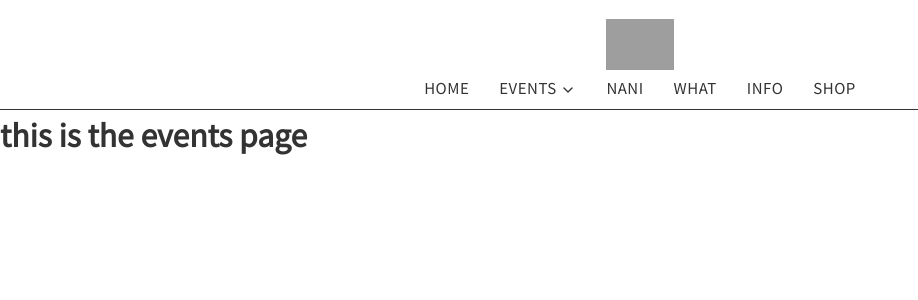
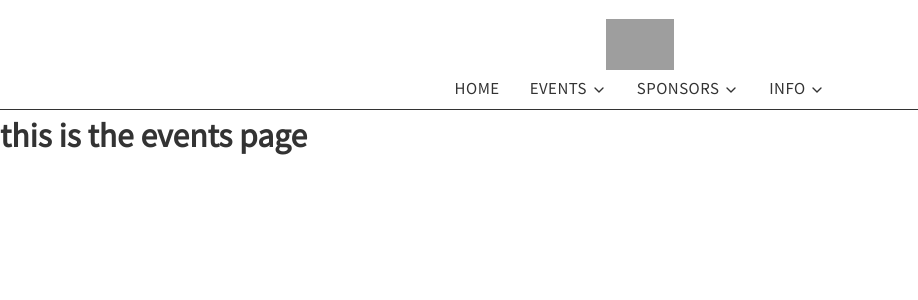
Before and after one commit to wangwiza/mcss-website-v2, a Vue app: page /events in a window 1280 px wide. Shown: the top 300 px of the page, without its empty margins (0-918 px from the left). Built offline with nearby package versions, Linux system fonts and the light colour scheme; grey boxes are pictures that could not be loaded.

Commit message:
(fix): dropdown hover

```diff
--- a/src/App.vue
+++ b/src/App.vue
@@ -36,18 +36,14 @@ textarea {
   color: var(--nav-text-color);
 }
 
-.site-header .dropdown, .link-wrapper {
-    display: flex;
-    align-items: center;
-    justify-content: space-between;
+.site-header .dropdown:not(.icon-right) .icon-dropdown,
+.link-wrapper:not(.icon-right) .icon-dropdown {
+  display: inline-block;
+  padding-left: 0.25em;
 }
 
-.site-header .dropdown:not(.icon-right) .icon-dropdown, .link-wrapper:not(.icon-right) .icon-dropdown {
-    display: inline-block;
-    padding-left: .25em;
-}
-
-.site-header .dropdown:not(.icon-right) svg, .link-wrapper:not(.icon-right) svg {
+.site-header .dropdown:not(.icon-right) svg,
+.link-wrapper:not(.icon-right) svg {
   vertical-align: middle;
 }
 
--- a/src/components/navbar/NavbarDrop.vue
+++ /dev/null
@@ -1,74 +0,0 @@
-<script setup>
-import { computed } from 'vue'
-import { useRoute } from 'vue-router'
-
-defineProps({
-  to: String,
-  items: Array
-})
-
-const route = useRoute()
-</script>
-
-<template>
-  <router-link :to="to" class="link">
-    <div class="link-wrapper">
-      <span class="link-text">
-        <slot />
-      </span>
-      <span class="icon-dropdown">
-        <svg xmlns="http://www.w3.org/2000/svg" width="22.5" height="22.5" viewBox="0 0 24 24" fill="none" stroke="currentColor" stroke-width="2" stroke-linecap="round" stroke-linejoin="round" class="feather feather-chevron-down"><polyline points="6 9 12 15 18 9"></polyline></svg>
-      </span>
-    </div>
-  </router-link>
-  <ul class="dropdown">
-    <li v-for="(item, i) in items" :key="i">
-      <router-link :to="item.link" class="link">{{ item.title }}</router-link>
-    </li>
-  </ul>
-</template>
-
-<style scoped>
-.link {
-  display: block;
-  white-space: nowrap;
-  text-transform: uppercase;
-  text-decoration: none;
-  letter-spacing: 0.5px;
-  position: relative;
-  padding: 6px 15px;
-  transition: color 0.3s ease-in;
-}
-
-.link-wrapper:not(.icon-right) .icon-dropdown > svg {
-    width: 16px;
-    height: 16px;
-}
-
-svg {
-    width: 22.5;
-    height: 22.5;
-    fill: none;
-    stroke: currentcolor;
-    stroke-width: 2;
-    stroke-linecap: round;
-    stroke-linejoin: round;
-}
-
-.dropdown {
-    background: var(--header-color);
-    top: 100%;
-    display: block!important;
-    visibility: hidden;
-    position: absolute;
-    left: 0;
-    margin: 0;
-    z-index: 5;
-    opacity: 0;
-}
-
-.dropdown li {
-  text-align: left;
-  width: 100%;
-}
-</style>
--- /dev/null
+++ b/src/components/navbar/NavbarLink.vue
@@ -0,0 +1,106 @@
+<script setup>
+import { ref } from 'vue'
+
+const showDrop = ref(false)
+
+const props = defineProps({
+  to: String,
+  children: Array
+})
+</script>
+
+<template>
+  <!-- No dropdown -->
+  <router-link :to="to" class="link" v-if="!children">
+    <slot />
+  </router-link>
+
+  <!-- Yes dropdown -->
+  <span v-else @mouseover="showDrop = true" @mouseleave="showDrop = false">
+    <router-link :to="to" class="link">
+      <div class="link-wrapper">
+        <span class="link-text">
+          <slot />
+        </span>
+        <span class="icon-dropdown">
+          <svg
+            xmlns="http://www.w3.org/2000/svg"
+            width="22.5"
+            height="22.5"
+            viewBox="0 0 24 24"
+            fill="none"
+            stroke="currentColor"
+            stroke-width="2"
+            stroke-linecap="round"
+            stroke-linejoin="round"
+            class="feather feather-chevron-down"
+          >
+            <polyline points="6 9 12 15 18 9"></polyline>
+          </svg>
+        </span>
+      </div>
+    </router-link>
+    <ul class="dropdown" v-show="showDrop">
+      <li v-for="child in children">
+        <router-link :to="child.to" class="link">{{ child.name }}</router-link>
+      </li>
+    </ul>
+  </span>
+</template>
+
+<style scoped>
+.link {
+  display: block;
+  white-space: nowrap;
+  text-transform: uppercase;
+  text-decoration: none;
+  letter-spacing: 0.5px;
+  position: relative;
+  padding: 6px 15px;
+  transition: color 0.3s ease-in;
+}
+
+.link-wrapper:not(.icon-right) .icon-dropdown > svg {
+  width: 16px;
+  height: 16px;
+}
+
+svg {
+  width: 22.5;
+  height: 22.5;
+  fill: none;
+  stroke: currentcolor;
+  stroke-width: 2;
+  stroke-linecap: round;
+  stroke-linejoin: round;
+}
+
+.dropdown {
+  background: var(--header-color);
+  top: 100%;
+  position: absolute;
+  display: block;
+  left: 0;
+  margin: 0;
+  z-index: 5;
+}
+
+.dropdown li {
+  text-align: left;
+  width: 100%;
+}
+
+.top-links ul li {
+  display: inline-block;
+  list-style-type: none;
+  font-family: var(--navigation-font-stack);
+  font-weight: var(--navigation-font-weight);
+  font-style: var(--navigation-font-style);
+  text-transform: var(--header-font-case);
+}
+
+ol, ul {
+    margin: 0 0 15px 20px;
+    padding: 0;
+}
+</style>
--- a/src/components/navbar/NavbarWrapper.vue
+++ b/src/components/navbar/NavbarWrapper.vue
@@ -1,20 +1,64 @@
 <script setup>
-import NavbarDrop from './NavbarDrop.vue';
+import NavbarLink from './NavbarLink.vue'
+import { ref } from 'vue'
 
-const events = [
+// Feeding pages into navbar
+const navItems = ref([
   {
-    title: "event1",
-    link: "/"
+    name: 'home',
+    to: '/'
   },
   {
-    title: "event2",
-    link: "/"
+    name: 'events',
+    to: '/events',
+    children: [
+      {
+        name: 'event1',
+        to: '/'
+      },
+      {
+        name: 'event2',
+        to: '/'
+      },
+      {
+        name: 'event3',
+        to: '/'
+      }
+    ]
   },
   {
-    title: "event3",
-    link: "/"
+    name: 'sponsors',
+    to: '/',
+    children: [
+      {
+        name: 'our sponsors',
+        to: '/'
+      },
+      {
+        name: 'membership',
+        to: '/'
+      }
+    ]
   },
-]
+  {
+    name: 'info',
+    to: '/',
+    children: [
+      {
+        name: 'about mcss',
+        to: '/'
+      },
+      {
+        name: 'the team',
+        to: '/'
+      },
+      {
+        name: 'contact us',
+        to: '/'
+      }
+    ]
+  }
+])
 </script>
 
 <template>
@@ -35,26 +79,10 @@ const events = [
         <div class="top-links">
           <!-- two types: dropdown, no dropdown -->
           <ul class="site-nav">
-            <li>
-              <router-link to="/" class="link">home</router-link>
-            </li>
-            <li class="has-dropdown" aria-haspopup="true">
-              <NavbarDrop to="/events" items="events">events</NavbarDrop>
-            </li>
-            <li class="has-dropdown" aria-haspopup="true">
-              <router-link to="/" class="link">nani</router-link>
-            </li>
-            <li class="has-dropdown" aria-haspopup="true">
-              <router-link to="/" class="link">what</router-link>
-            </li>
-            <li class="has-dropdown" aria-haspopup="true">
-              <router-link to="/" class="link">info</router-link>
-            </li>
-            <li class="has-dropdown" aria-haspopup="true">
-              <router-link to="/" class="link">shop</router-link>
+            <li v-for="item in navItems">
+              <NavbarLink :to="item.to" :children="item.children">{{ item.name }}</NavbarLink>
             </li>
           </ul>
-
         </div>
       </div>
     </header>
@@ -67,7 +95,7 @@ const events = [
   top: -1px;
   background-color: var(--header-color);
   z-index: 1000;
-  left: 0!important;
+  left: 0 !important;
 }
 
 .site-header {
@@ -151,15 +179,4 @@ ul li {
   list-style-position: inside;
 }
 
-.link {
-  display: block;
-  white-space: nowrap;
-  text-transform: uppercase;
-  text-decoration: none;
-  letter-spacing: 0.5px;
-  position: relative;
-  padding: 6px 15px;
-  transition: color 0.3s ease-in;
-}
-
 </style>
--- a/src/views/EventsPage.vue
+++ b/src/views/EventsPage.vue
@@ -1,3 +1,3 @@
 <template>
-    <h1>this is the events page</h1>
+  <h1>this is the events page</h1>
 </template>
```
Also changed, not shown: src/components/PageFooter.vue (added), src/style.css (line endings or trailing spaces). Lines whose indentation alone changed are shown as unchanged.
